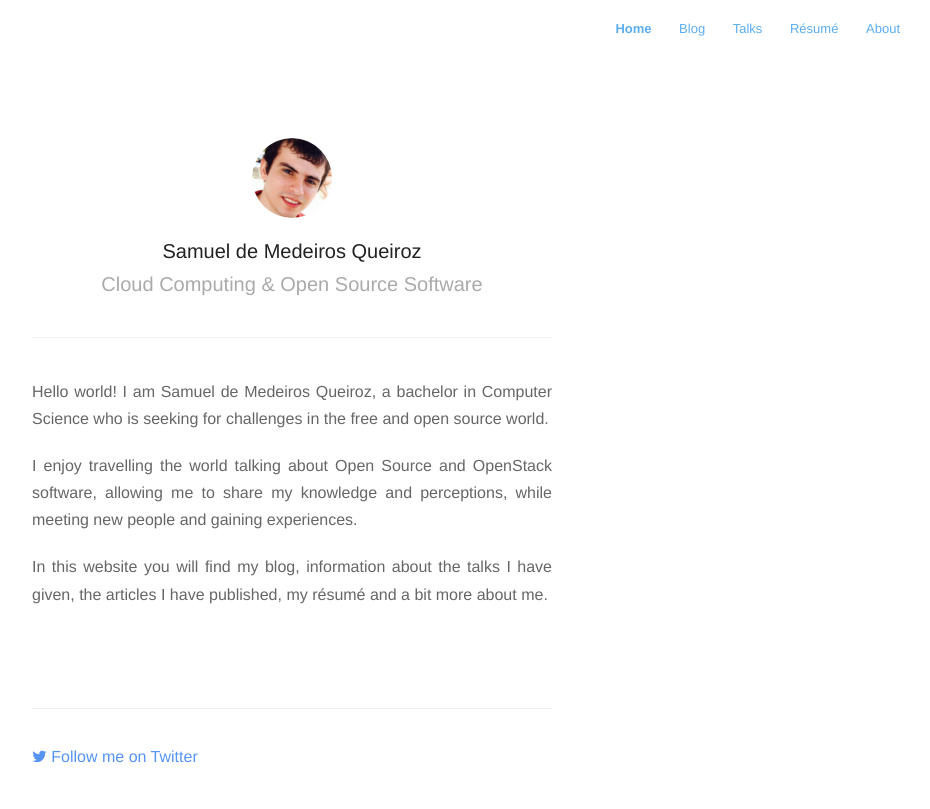
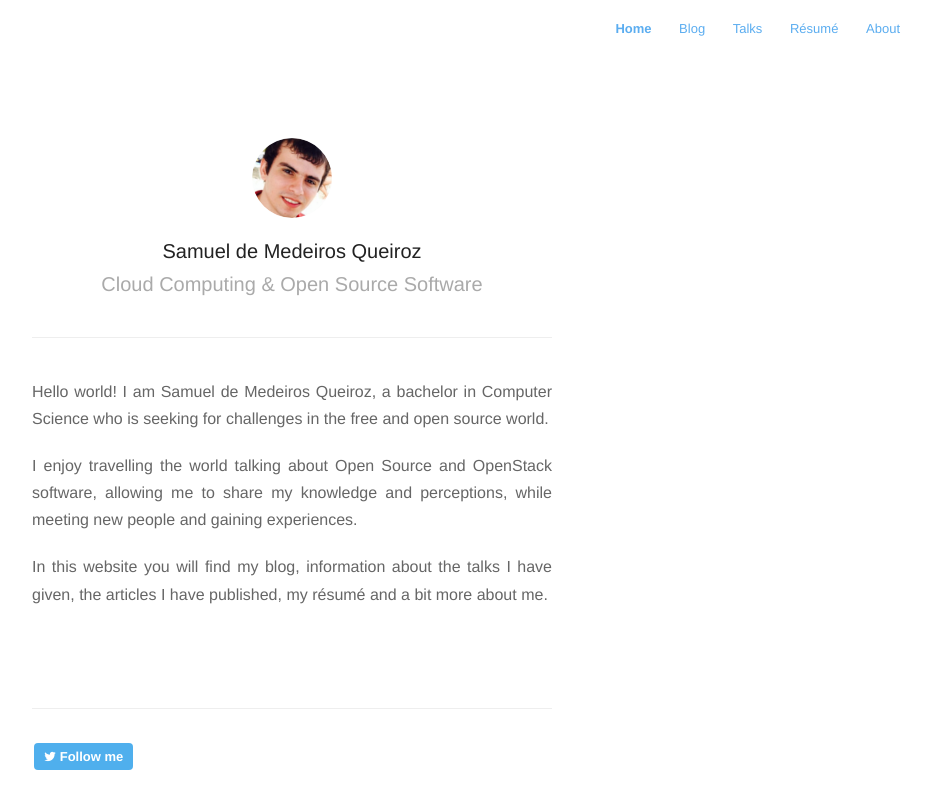
Before and after one commit to samueldmq/samueldmq-old-website, a Jekyll site: the page built from index.html, in a window 1280 px wide. Shown: the top 809 px of the page, without its empty margins (348-1278 px from the left). Built offline with Jekyll 4.4.1, drawn with Linux system fonts in a browser that asks for light colours; nearby versions of some CDN libraries; the list of posts is cut into pages by our own code.

Commit message:
Twitter footer as buttons

```diff
--- a/_includes/footer.html
+++ b/_includes/footer.html
@@ -1,4 +1,4 @@
 <footer id="footer">
-    <a class="twitter" href="https://twitter.com/samueldmq_" align="center"><span class="icon-twitter"> Follow me on Twitter</span></a>
+    <a class="twitter" href="https://twitter.com/samueldmq_" align="center"><span class="icon-twitter"> Follow me</span></a>
 <!--     <p class="small">© Copyright {{ site.time | date: '%Y' }} {{ site.author }}</p>
  --></footer>
--- a/assets/css/style.css
+++ b/assets/css/style.css
@@ -439,6 +439,20 @@ Post List
 	padding: 40px 0 0 0;
 	margin-top: 100px;
 }
+#footer a.twitter {
+  background: #4fafed;
+}
+
+#footer a {
+  font-size: 20px;
+  font-size: 13px;
+  font-weight: bold;
+  color: #fff;
+  padding: 6px 10px;
+  border-radius: 4px;
+  margin-left: 2px;
+}
+
 
 /* Post Page */
 #header {
```
